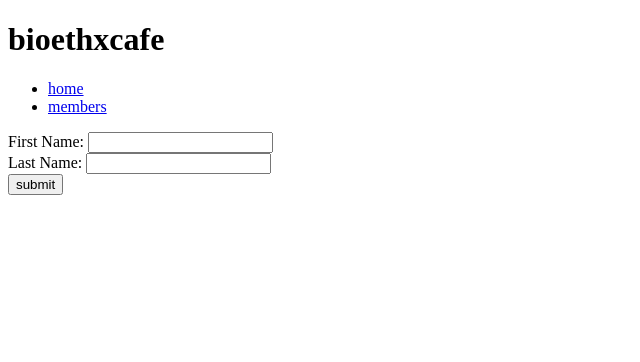
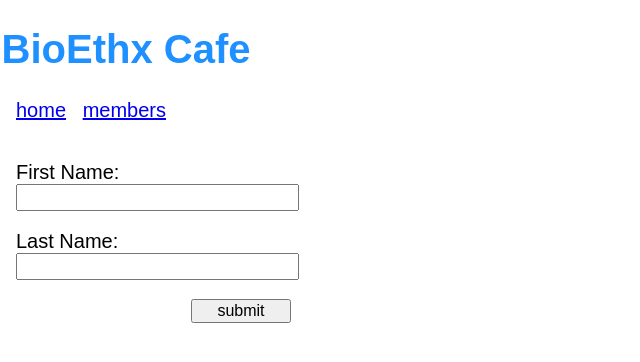
Before and after one commit to sergio-ortiz/bioethxcafe, a Next.js app: page / in a window 1280 px wide. Shown: the top 362 px of the page, without its empty margins (0-640 px from the left). Built offline with nearby package versions, Linux system fonts and the light colour scheme.

Commit message:
feat(styles): initial styling

```diff
--- a/components/layout.js
+++ b/components/layout.js
@@ -1,9 +1,14 @@
 import Link from "next/link";
+import styles from "/styles/layout.module.css";
 
 const Layout = ({ children }) => (
   <>
-    <h1>bioethxcafe</h1>
-    <ul>
+    <h1>
+      <Link className={styles.heading} href="/">
+        BioEthx Cafe
+      </Link>
+    </h1>
+    <ul className={styles.links}>
       <li>
         <Link href="/">home</Link>
       </li>
--- /dev/null
+++ b/pages/_app.js
@@ -0,0 +1,5 @@
+import "/styles/global.css";
+
+export default function MyApp({ Component, pageProps }) {
+  return <Component {...pageProps} />;
+}
--- a/pages/index.js
+++ b/pages/index.js
@@ -1,17 +1,18 @@
 import Layout from "/components/layout";
+import styles from "/styles/registration.module.css";
 
 const HomePage = () => (
   <Layout>
-    <form action="/api/register" method="post">
+    <form className={styles.form} action="/api/register" method="post">
       <label>
-        First Name: <input type="text" name="firstName" />
+        First Name:{" "}
+        <input className={styles.input} type="text" name="firstName" required />
       </label>
-      <br />
       <label>
-        Last Name: <input type="text" name="lastName" />
+        Last Name:{" "}
+        <input className={styles.input} type="text" name="lastName" required />
       </label>
-      <br />
-      <input type="submit" value="submit" />
+      <input className={styles.submit} type="submit" value="submit" />
     </form>
   </Layout>
 );
--- a/pages/members.js
+++ b/pages/members.js
@@ -1,5 +1,6 @@
 import prisma from "/lib/prisma";
 import Layout from "/components/layout";
+import styles from "/styles/members.module.css";
 
 export async function getServerSideProps() {
   const members = await prisma.Member.findMany();
@@ -8,7 +9,7 @@ export async function getServerSideProps() {
 
 const MembersPage = (props) => (
   <Layout>
-    <table>
+    <table className={styles.table}>
       <thead>
         <tr>
           <th>First</th>
@@ -20,7 +21,8 @@ const MembersPage = (props) => (
           .sort((a, b) => b.id - a.id)
           .map((member) => (
             <tr key={member.id}>
-              <td>{member.firstName}</td> <td>{member.lastName}</td>
+              <td>{member.firstName}</td>
+              <td>{member.lastName}</td>
             </tr>
           ))}
       </tbody>
--- /dev/null
+++ b/styles/global.css
@@ -0,0 +1,7 @@
+body {
+  font-family: Arial, Helvetica, sans-serif;
+  font-size: 20px;
+  padding: 0;
+  margin: 0;
+  box-sizing: border-box;
+}
--- /dev/null
+++ b/styles/layout.module.css
@@ -0,0 +1,12 @@
+.heading {
+  margin-left: 0.1rem;
+  color: dodgerblue;
+  text-decoration: none;
+}
+.links {
+  list-style: none;
+  display: flex;
+  width: 150px;
+  margin-left: -1.5rem;
+  justify-content: space-between;
+}
--- /dev/null
+++ b/styles/registration.module.css
@@ -0,0 +1,19 @@
+.form {
+  height: 200px;
+  width: 275px;
+  margin-left: 1rem;
+  display: flex;
+  flex-direction: column;
+  justify-content: space-evenly;
+  align-items: end;
+}
+
+.input {
+  font-size: 18px;
+  width: 100%;
+}
+
+.submit {
+  width: 100px;
+  font-size: 16px;
+}
```
Also changed, not shown: styles/members.module.css (added, +11 -0 lines).
